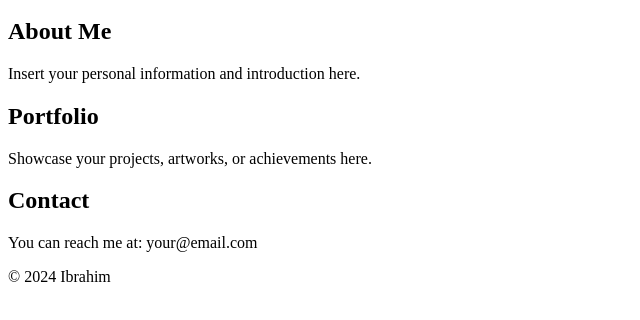
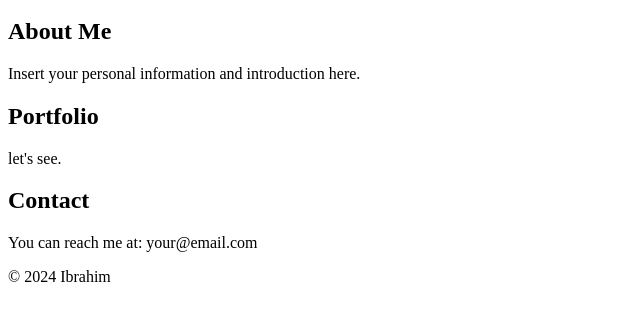
Before and after one commit to Ibrahim2595/ibrahimcomputer, a plain HTML site: page index.html in a window 1280 px wide. Shown: the part 136-456 px from the top of the page, without its empty margins (0-640 px from the left). Drawn offline with Linux system fonts and the light colour scheme.

Commit message:
hello world

```diff
--- a/index.html
+++ b/index.html
@@ -25,7 +25,7 @@
 
     <section id="portfolio">
         <h2>Portfolio</h2>
-        <p>Showcase your projects, artworks, or achievements here.</p>
+        <p>let's see.</p>
     </section>
 
     <section id="contact">
```
